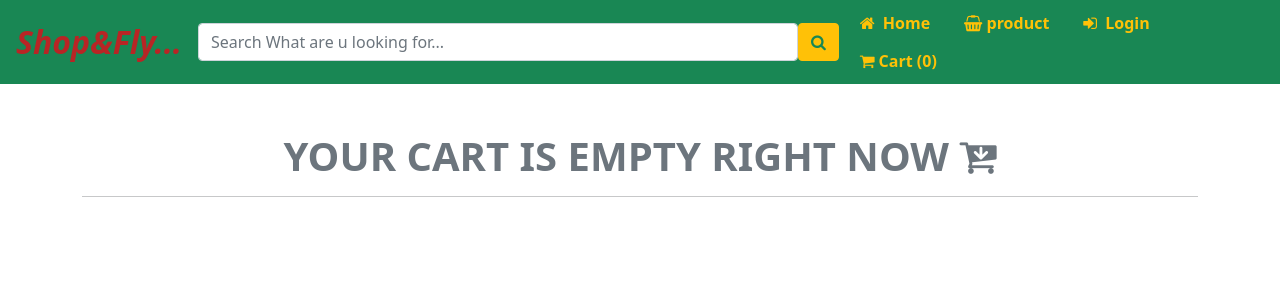
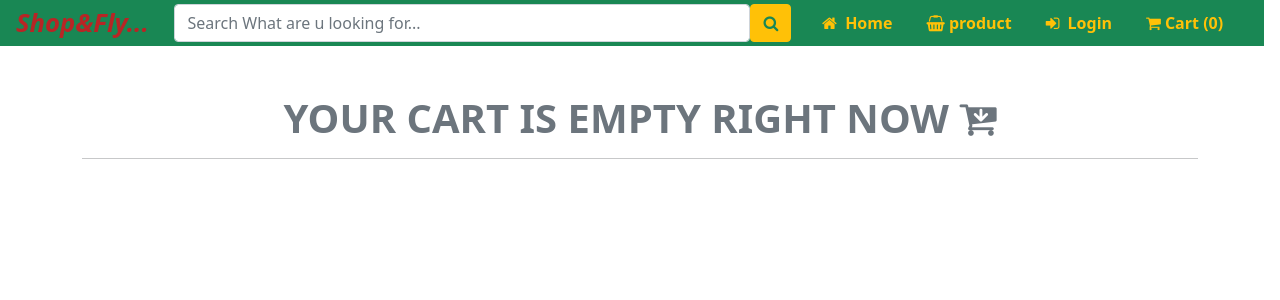
Before and after one commit to sonjit1997/Ecommerce-website, a React (Create React App) app: page /cart in a window 1280 px wide. Shown: the top 300 px of the page. Built offline with nearby package versions, Linux system fonts and the light colour scheme.

Commit message:
third commit

```diff
--- a/src/App.js
+++ b/src/App.js
@@ -15,7 +15,7 @@ function App() {
     <Routes>
       <Route path="/" element= {<Home/>} />
       <Route path="/Login" element={<Login/>}/>
-      <Route path="/Home/:id" element={<Productdetail/>}/>
+      <Route path="/detail/:id" element={<Productdetail/>}/>
       <Route path="/cart" element={<Cart/>}/>
       <Route path="/allproduct"  element={<Productsall/>}/>
       <Route path="/chekout" element={<CheckOut/>}/>
--- a/src/components/Footer.js
+++ b/src/components/Footer.js
@@ -38,7 +38,7 @@ const Footer = () => {
             Cancellation & Return
           </li>
         </ul>
-        <hr />
+        <hr/>
         <i className="fa fa-credit-card-alt me-2" aria-hidden="true"></i>
         <i className="fa fa-truck me-2" aria-hidden="true"></i>
         <i className="fa fa-reply" aria-hidden="true"></i>
--- a/src/components/Navbar.css
+++ b/src/components/Navbar.css
@@ -1,9 +1,18 @@
 #searchbox{
-    width: 600px;
-   margin: 0px;
+    width: 45vw;
+   margin: 0vw;
 }
 #brand{
-    font-size: xx-large;
+    font-size: 2vw;
     font-style: italic;
     color: rgb(184, 37, 37);
 }
+#navbar{
+    height: 10px;
+}
+#navbarSupportedContent{
+    width: min-content;
+}
+#roww{
+    width: 99.7vw;
+ }
--- a/src/components/Navbar.js
+++ b/src/components/Navbar.js
@@ -9,12 +9,13 @@ function Navbar(){
 
 
     return(
-      <nav className="navbar navbar-expand-lg navbar-light bg-success p-1">
+      < div className="row d-flex" id="roww">
+      <nav className="navbar navbar-expand-lg  bg-success p-1" id=" navbar">
   <div className="container-fluid">
   <div>
     <Link  className="navbar-brand fw-bolder " to={"/"} id='brand'>Shop&Fly...</Link >
   </div>
-    <div className="collapse navbar-collapse" id="navbarSupportedContent">
+    <div className=" navbar-collapse" id="navbarSupportedContent">
       <ul className="navbar-nav mx-auto ">
         <form className="d-flex " role="search" >
         <input className="form-control text-danger"  type="search" placeholder="Search What are u looking for..." aria-label="Search" id="searchbox"/>
@@ -34,6 +35,7 @@ function Navbar(){
     </div>
   </div>
 </nav>
+   </div>
     )
 }
 
--- a/src/components/footer.css
+++ b/src/components/footer.css
@@ -2,7 +2,7 @@
    text-decoration: underline;
 }
 #row{
-   width: 205vh;
+   width: 99.7vw;
 }
 .list-group-item{
    border: none;
--- a/src/pages/Home.js
+++ b/src/pages/Home.js
@@ -3,6 +3,7 @@ import Products from "./Products";
 import Footer from "../components/Footer";
 
 function Home() {
+
   return (
     <>
       <Navbar />
--- a/src/pages/Productdetail.js
+++ b/src/pages/Productdetail.js
@@ -19,9 +19,9 @@ const Productdetail = () => {
   };
 
   useEffect(() => {
-    const getProducts = () => {
+    const getProducts = async () => {
       setLoading(true);
-      fetch(`https://fakestoreapi.com/products/${id}`)
+    await fetch(`https://fakestoreapi.com/products/${id}`)
         .then((response) => response.json())
         .then((data) => setProduct(data));
       setLoading(false);
--- a/src/pages/Products.js
+++ b/src/pages/Products.js
@@ -8,9 +8,9 @@ export default function Products() {
   const [loading, setLoading] = useState(false);
 
   useEffect(() => {
-    const getProducts = () => {
+    const getProducts = async () => {
       setLoading(true);
-      fetch("https://fakestoreapi.com/products")
+   await fetch("https://fakestoreapi.com/products")
         .then((response) => response.json())
         .then((data) => setProducts(data));
       setLoading(false);
@@ -104,7 +104,7 @@ export default function Products() {
                     </h5>
                     <p className="card-text fw-bolder lead">${product.price}</p>
                     <Link
-                      to={`/Home/${product.id}`}
+                      to={`/detail/${product.id}`}
                       className="btn btn-warning"
                     >
                       Buy Now
--- a/src/pages/Productsall.js
+++ b/src/pages/Productsall.js
@@ -10,9 +10,9 @@ export default function Productsall () {
     const [loading, setLoading] = useState(false);
 
     useEffect(()=>{
-        const getProducts = () => {
+        const getProducts = async () => {
             setLoading(true);
-            fetch("https://fakestoreapi.com/products")
+          await fetch("https://fakestoreapi.com/products")
               .then((response) => response.json())
               .then((data) => setProducts(data));
             setLoading(false);
@@ -51,7 +51,7 @@ export default function Productsall () {
                         </h5>
                         <p className="card-text fw-bolder lead">${product.price}</p>
                         <Link
-                          to={`/Home/${product.id}`}
+                          to={`/detail/${product.id}`}
                           className="btn btn-warning"
                         >
                           Buy Now
@@ -76,10 +76,10 @@ export default function Productsall () {
           <h1 className="display-6 fw-bolder text-center text-upercase text-secondary">
             "ALL LATEST PRODUCT ARE HERE"
           </h1>
-          <hr />
+
         </div>
       </div>
-      <div className="row justify-content-center">
+      <div className="row justify-content-center mt-4">
         {loading ? <Loading /> : <ShowProducts />}
       </div>
     </div>
--- a/src/style/product.css
+++ b/src/style/product.css
@@ -1,6 +1,4 @@
-#main{
-    background-color: rgb(55, 224, 145);
-}
+
 
 button{
     font-size: larger;
```
